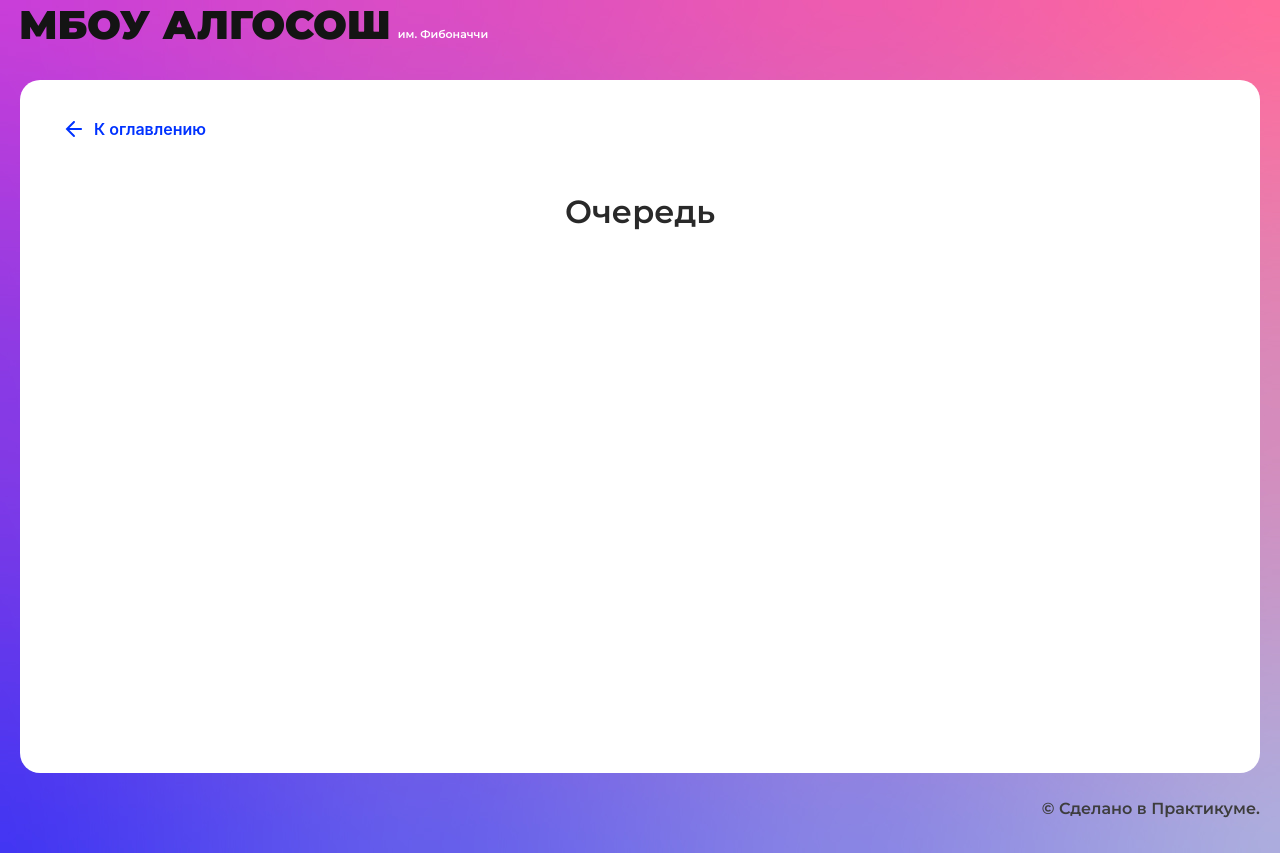
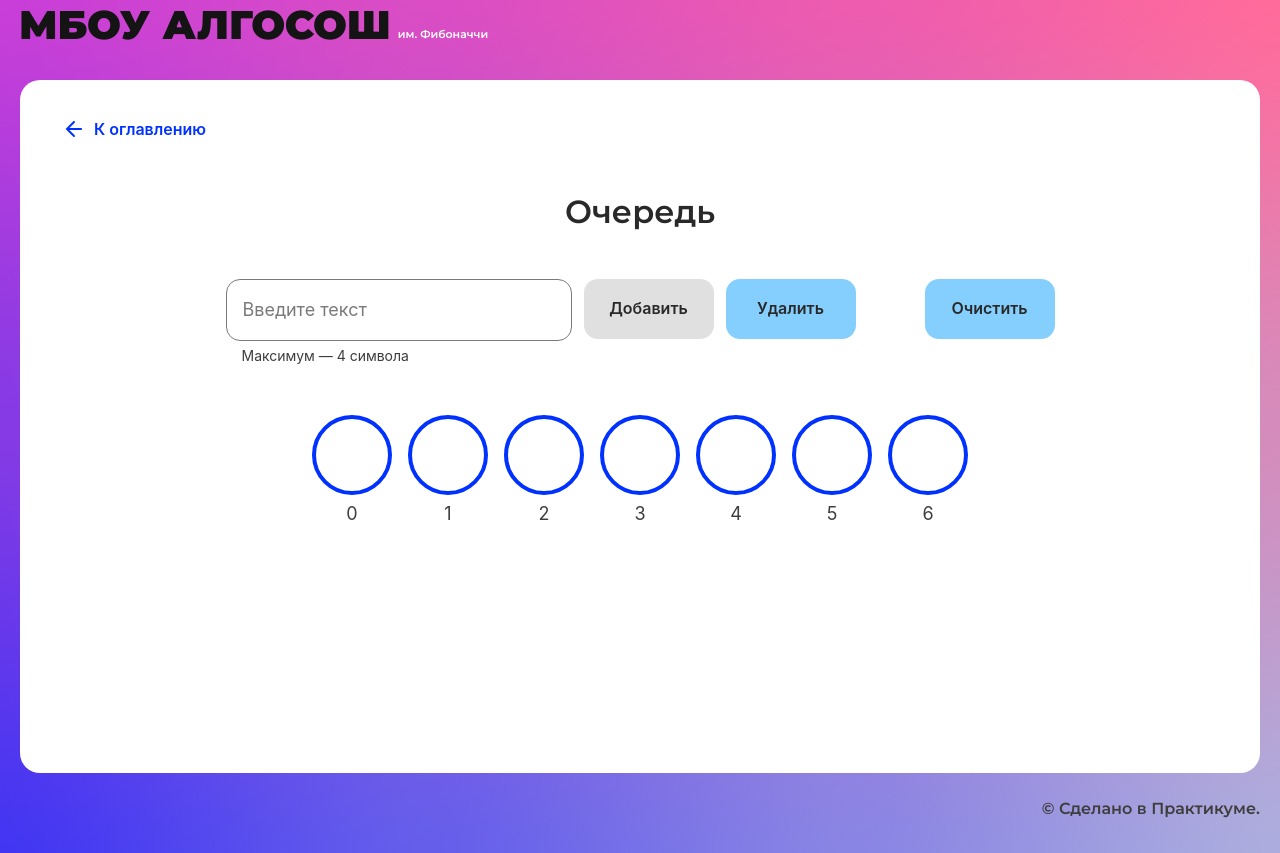
Before and after one commit to Aleksey-dev-crt/algososh, a React (Create React App) app: page /queue in a window 1280 px wide. Built offline with nearby package versions, Linux system fonts and the light colour scheme.

Commit message:
add queue algorithm

```diff
--- a/src/components/queue-page/queue-page.tsx
+++ b/src/components/queue-page/queue-page.tsx
@@ -1,10 +1,118 @@
-import React from "react";
-import { SolutionLayout } from "../ui/solution-layout/solution-layout";
+import { FC, useState } from 'react';
+import QueueStyles from './queue.module.css';
+import { SolutionLayout } from '../ui/solution-layout/solution-layout';
+import { Input } from '../ui/input/input';
+import { Button } from '../ui/button/button';
+import { Circle } from '../ui/circle/circle';
+import { nanoid } from 'nanoid';
+import { SHORT_DELAY_IN_MS } from '../../constants/delays';
+import { ElementStates } from '../../types/element-states';
 
-export const QueuePage: React.FC = () => {
-  return (
-    <SolutionLayout title="Очередь">
+export const QueuePage: FC = () => {
+	type TQueueElement = {
+		element: string;
+		state: ElementStates;
+		head: string;
+		tail: string;
+	};
 
-    </SolutionLayout>
-  );
+	const defaultQueue = Array.from({ length: 7 }, () => ({
+    element: '',
+		state: ElementStates.Default,
+		head: '',
+		tail: '',
+	}));
+
+  const [queue, setQueue] = useState<TQueueElement[]>(defaultQueue);
+
+	const [endOfQueue, setEndOfQueue] = useState<boolean>(false);
+	const [queueLength, setQueueLength] = useState<number>(0);
+	const [value, setValue] = useState<string>('');
+	const onChangeInput = (e: React.ChangeEvent<HTMLInputElement>) => {
+		setValue(e.target.value);
+	};
+
+	const enqueueHandler = () => {
+		const tail = queue.findIndex((el) => el.tail === 'tail');
+		if (tail === 6 || endOfQueue) return;
+		if (tail !== -1) queue[tail].state = ElementStates.Changing;
+		else queue[0].state = ElementStates.Changing;
+		setTimeout(() => {
+			queue[tail + 1].element = value;
+			if (tail === -1) queue[0].head = 'head';
+			if (tail !== -1) {
+				queue[tail].state = ElementStates.Default;
+				queue[tail + 1].tail = 'tail';
+				queue[tail].tail = '';
+			} else {
+				queue[0].state = ElementStates.Default;
+				queue[0].tail = 'tail';
+			}
+			setQueue([...queue]);
+		}, SHORT_DELAY_IN_MS);
+		setQueue([...queue]);
+		setQueueLength((prev) => prev + 1);
+		setValue('');
+	};
+
+	const dequeueHandler = () => {
+		const head = queue.findIndex((el) => el.head === 'head');
+		if (head === 6 || queueLength === 1) {
+			setEndOfQueue(true);
+			queue[head].element = '';
+			queue[head].tail = '';
+			setQueue([...queue]);
+			return;
+		}
+		queue[head].state = ElementStates.Changing;
+		setTimeout(() => {
+			queue[head].state = ElementStates.Default;
+			queue[head].element = '';
+			queue[head].head = '';
+			queue[head + 1].head = 'head';
+			setQueue([...queue]);
+		}, SHORT_DELAY_IN_MS);
+		setQueue([...queue]);
+		setQueueLength((prev) => prev - 1);
+	};
+
+	const clearHandler = () => {
+		setEndOfQueue(false);
+		setQueue(defaultQueue);
+		setQueueLength(0);
+	};
+
+	return (
+		<SolutionLayout title='Очередь'>
+			<div className={QueueStyles.container}>
+				<div className={QueueStyles.controls}>
+					<Input
+						onChange={onChangeInput}
+						value={value}
+						isLimitText
+						maxLength={4}></Input>
+					<Button
+						text='Добавить'
+						disabled={!value.length}
+						onClick={enqueueHandler}></Button>
+					<Button
+						text='Удалить'
+						disabled={endOfQueue}
+						onClick={dequeueHandler}></Button>
+				</div>
+				<Button text='Очистить' onClick={clearHandler}></Button>
+			</div>
+			<div className={QueueStyles.queue}>
+				{queue.map(({ element, state, head, tail }: TQueueElement, i) => (
+					<Circle
+						letter={element}
+						key={nanoid()}
+						head={head}
+						tail={tail}
+						state={state}
+						index={i}></Circle>
+				))}
+			</div>
+		</SolutionLayout>
+	);
 };
--- /dev/null
+++ b/src/components/queue-page/queue.module.css
@@ -0,0 +1,18 @@
+.container {
+	margin: 0 auto;
+	display: flex;
+    justify-content: space-between;
+	max-width: 829px;
+}
+.controls {
+	display: flex;
+	min-width: 630px;
+	gap: 12px;
+}
+
+.queue {
+    margin-top: 48px;
+	display: flex;
+    justify-content: center;
+    gap: 16px;
+}
--- a/src/components/stack-page/stack-page.tsx
+++ b/src/components/stack-page/stack-page.tsx
@@ -24,7 +24,7 @@ export const StackPage: FC = () => {
 	const addHandler = () => {
 		stack.push({ element: value, state: ElementStates.Changing, top: '' });
 		stack.map((el) =>
-			el === stack[stack.length - 1] ? (el.top = ' top') : (el.top = '')
+			el === stack[stack.length - 1] ? (el.top = 'top') : (el.top = '')
 		);
 		setTimeout(() => {
 			stack[stack.length - 1].state = ElementStates.Default;
@@ -37,8 +37,8 @@ export const StackPage: FC = () => {
 		stack[stack.length - 1].state = ElementStates.Changing;
 		setTimeout(() => {
 			stack[stack.length - 1].state = ElementStates.Default;
-			stack.pop();
-			stack[stack.length - 1].top = 'top';
+			stack.splice(-1, 1);
+			if (stack.length) stack[stack.length - 1].top = 'top';
 			setStack([...stack]);
 		}, SHORT_DELAY_IN_MS);
 		setStack([...stack]);
```
